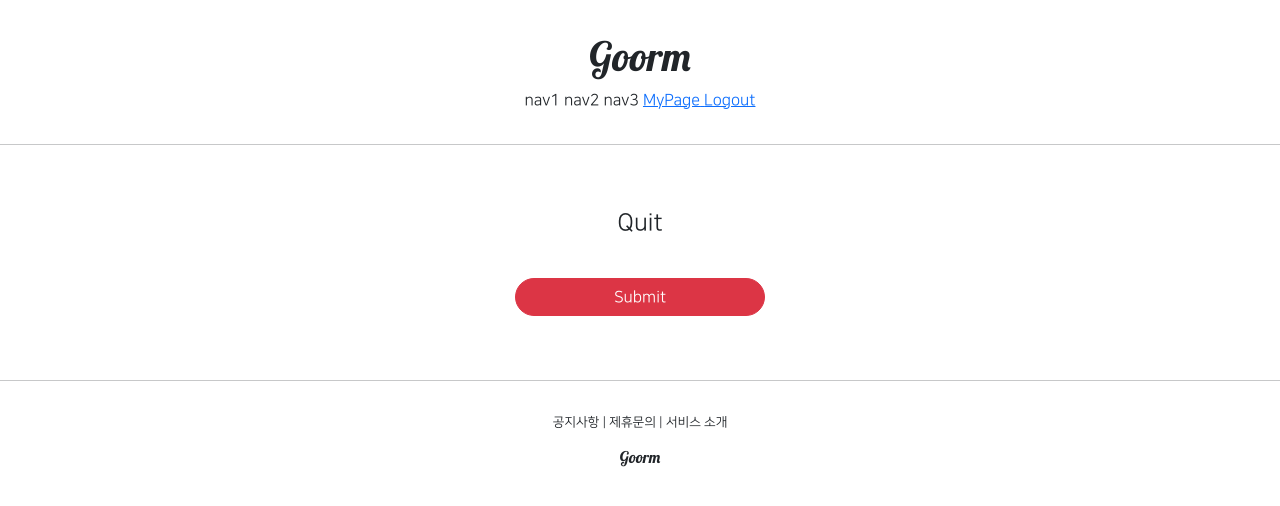
After one commit to seriouslysilly21612/goormPractice, a Django app: page /account/delete/1 in a window 1280 px wide. The commit adds this page. Shown: the top 506 px of the page. Run offline with Django 4.2, Linux system fonts and the light colour scheme; data comes from the database, SQL or seed files in the repository; both versions use the stored data as it was after the commit; some libraries are stand-ins or nearby versions.

Commit message:
djust django course 26 commit

```diff
--- /dev/null
+++ b/accountapp/templates/accountapp/delete.html
@@ -0,0 +1,15 @@
+{% extends 'base.html' %}
+
+{% block content %}
+
+  <div class="goorm_500px_div">
+    <div class="mb-4">
+      <h4>Quit</h4>
+    </div>
+    <form action="{% url 'accountapp:delete' pk=user.pk %}" method="post">
+      {% csrf_token %}
+      <input type="submit" class="btn btn-danger rounded-pill col-6 mt-3">
+    </form>
+  </div>
+
+{% endblock %}
--- a/accountapp/templates/accountapp/detail.html
+++ b/accountapp/templates/accountapp/detail.html
@@ -17,6 +17,11 @@
                   Change Info
               </p>
           </a>
+          <a href="{% url 'accountapp:delete' pk=user.pk %}">
+              <p>
+                  Quit
+              </p>
+          </a>
           {% endif %}
 
       </div>
--- a/accountapp/urls.py
+++ b/accountapp/urls.py
@@ -1,6 +1,6 @@
 from django.contrib.auth.views import LoginView, LogoutView
 from django.urls import path
-from accountapp.views import hello_world, AccountCreateView, AccountDetailView, AccountUpdateView
+from accountapp.views import hello_world, AccountCreateView, AccountDetailView, AccountUpdateView, AccountDeleteView
 
 app_name = "accountapp"
 
@@ -13,4 +13,5 @@ urlpatterns = [
     path('create/', AccountCreateView.as_view(), name='create'),
     path('detail/<int:pk>', AccountDetailView.as_view(), name='detail'),
     path('update/<int:pk>', AccountUpdateView.as_view(), name='update'),
+    path('delete/<int:pk>', AccountDeleteView.as_view(), name='delete'),
 ]
--- a/accountapp/views.py
+++ b/accountapp/views.py
@@ -3,7 +3,7 @@ from django.contrib.auth.models import User
 from django.http import HttpResponse, HttpResponseRedirect
 from django.shortcuts import render
 from django.urls import reverse, reverse_lazy
-from django.views.generic import CreateView, DetailView, UpdateView
+from django.views.generic import CreateView, DetailView, UpdateView, DeleteView
 
 from accountapp.forms import AccountUpdateForm
 from accountapp.models import HelloWorld
@@ -42,3 +42,9 @@ class AccountUpdateView(UpdateView):
     form_class = AccountUpdateForm
     success_url = reverse_lazy('accountapp:hello_world')
     template_name = 'accountapp/update.html'
+
+
+class AccountDeleteView(DeleteView):
+    model = User
+    success_url = reverse_lazy('accountapp:login')
+    template_name = 'accountapp/delete.html'
--- a/templates/header.html
+++ b/templates/header.html
@@ -10,6 +10,9 @@
             <a href="{% url 'accountapp:login' %}?next={{ request.path }}">
                 <span>Login</span>
             </a>
+            <a href="{% url 'accountapp:create' %}">
+                <span>SignUp</span>
+            </a>
             {% else %}
             <a href="{% url 'accountapp:detail' pk=user.pk %}">
                 <span>MyPage</span>
```
Also changed, not shown: db.sqlite3.
